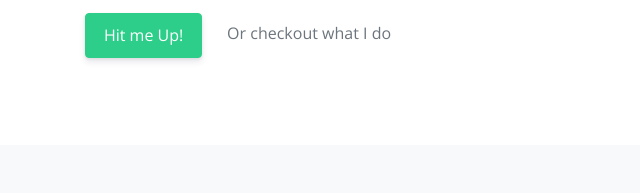
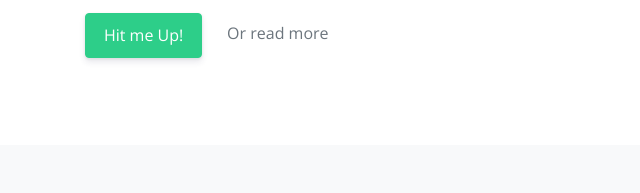
Before and after one commit to RECer/recer.github.io, a plain HTML site: page index.html in a window 1280 px wide. Shown: the part 352-545 px from the top of the page, 0-640 px from the left. Drawn offline with nearby package versions, Linux system fonts and the light colour scheme.

Commit message:
Change to 'read more'

```diff
--- a/index.html
+++ b/index.html
@@ -101,7 +101,7 @@
           <h1 style="font-size:50px" class="h1 text-dark">Reece Edward Chetty</h1>
           <p class="text-secondary">Yo! Thanks for dropping by. You have found the website of a freelance Web Developer, Web solutions and design consultant [ also a general kiff dude Haha! ]. On this site you can learn a little bit about me and maybe contact me if you would like to see if I am available to work with you on a project.</p>
           <a href="#contact" class="btn btn-success mr-3">Hit me Up!</a>
-          <a href="#features" class="text-muted">Or checkout what I do</a>
+          <a href="#features" class="text-muted">Or read more</a>
       </div>
 
       <div class="col-12 col-lg-6 col-md-6 col-sm-12 text-right">
```
